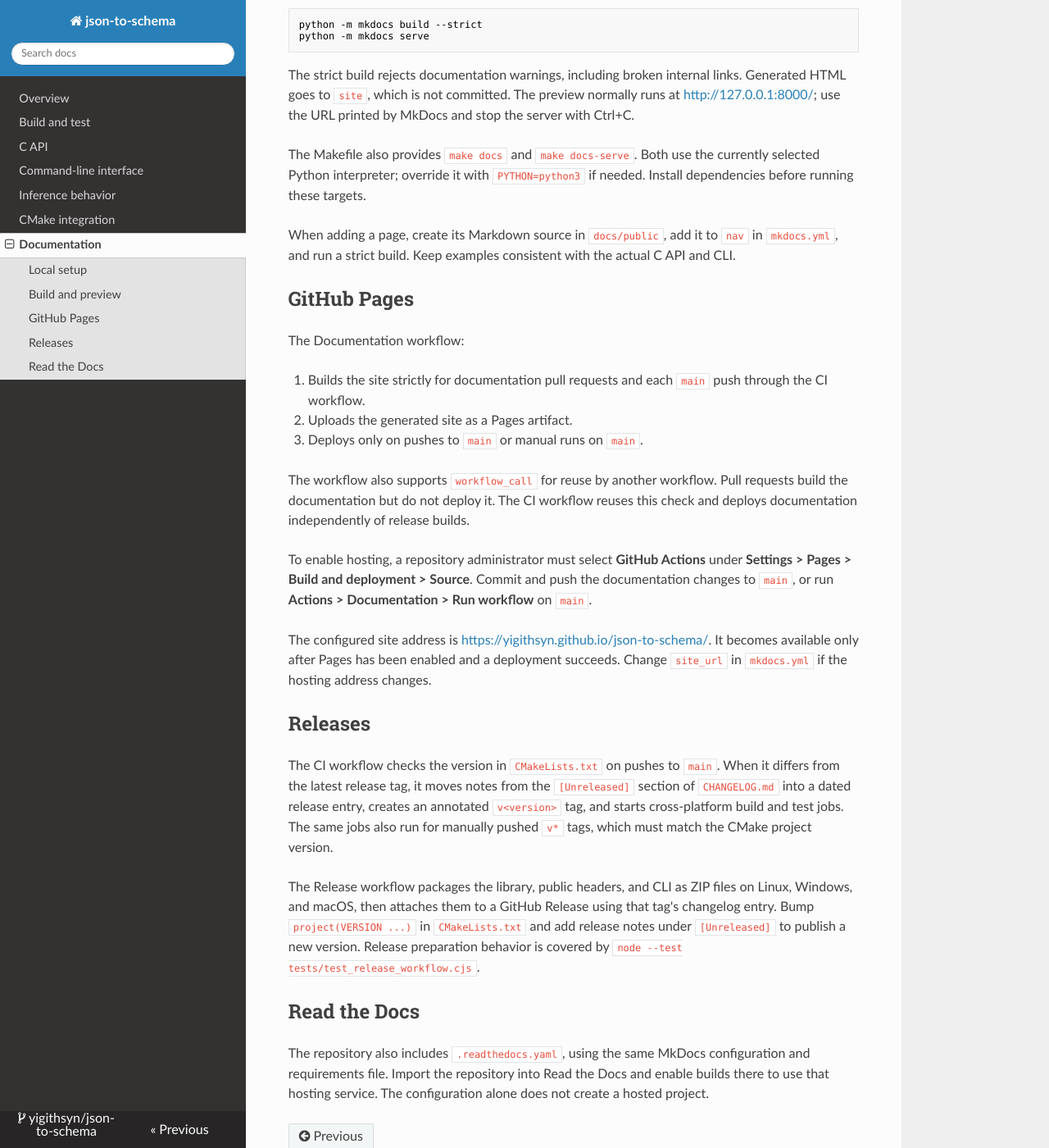
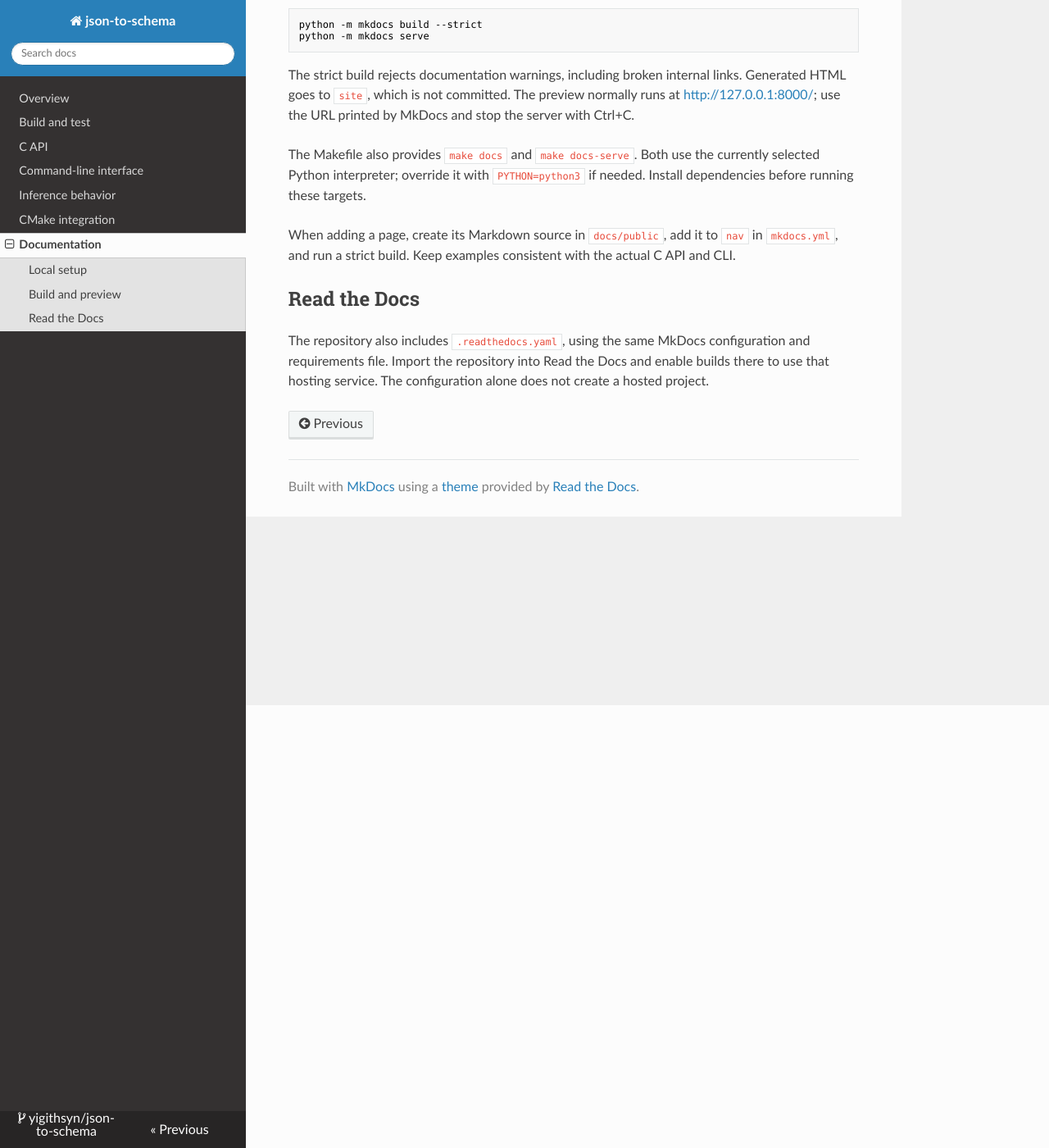
Before and after one commit to yigithsyn/json-to-schema, an MkDocs documentation site: the page built from docs/public/documentation.md, in a window 1280 px wide and 1400 px high, scrolled down 540 px. Shown: the whole window at 82% size. Built offline with MkDocs 1.6.1, drawn with Linux system fonts in a browser that asks for light colours; nearby versions of some CDN libraries.

Commit message:
chore: remove GitHub Pages and Releases sections from documentation

```diff
--- a/docs/public/documentation.md
+++ b/docs/public/documentation.md
@@ -38,45 +38,6 @@ When adding a page, create its Markdown source in `docs/public`, add it to
 `nav` in `mkdocs.yml`, and run a strict build. Keep examples consistent with the
 actual C API and CLI.
 
-## GitHub Pages
-
-The Documentation workflow:
-
-1. Builds the site strictly for documentation pull requests and each `main` push
-   through the CI workflow.
-2. Uploads the generated site as a Pages artifact.
-3. Deploys only on pushes to `main` or manual runs on `main`.
-
-The workflow also supports `workflow_call` for reuse by another workflow.
-Pull requests build the documentation but do not deploy it. The CI workflow
-reuses this check and deploys documentation independently of release builds.
-
-To enable hosting, a repository administrator must select **GitHub Actions**
-under **Settings > Pages > Build and deployment > Source**. Commit and push the
-documentation changes to `main`, or run **Actions > Documentation > Run workflow**
-on `main`.
-
-The configured site address is
-<https://yigithsyn.github.io/json-to-schema/>. It becomes available only after
-Pages has been enabled and a deployment succeeds. Change `site_url` in
-`mkdocs.yml` if the hosting address changes.
-
-## Releases
-
-The CI workflow checks the version in `CMakeLists.txt` on pushes to `main`.
-When it differs from the latest release tag, it moves notes from the
-`[Unreleased]` section of `CHANGELOG.md` into a dated release entry, creates an
-annotated `v<version>` tag, and starts cross-platform build and test jobs. The
-same jobs also run for manually pushed `v*` tags, which must match the CMake
-project version.
-
-The Release workflow packages the library, public headers, and CLI as ZIP files
-on Linux, Windows, and macOS, then attaches them to a GitHub Release using that
-tag's changelog entry. Bump `project(VERSION ...)` in `CMakeLists.txt` and add
-release notes under `[Unreleased]` to publish a new version. Release
-preparation behavior is covered by `node --test
-tests/test_release_workflow.cjs`.
-
 ## Read the Docs
 
 The repository also includes `.readthedocs.yaml`, using the same MkDocs
```
